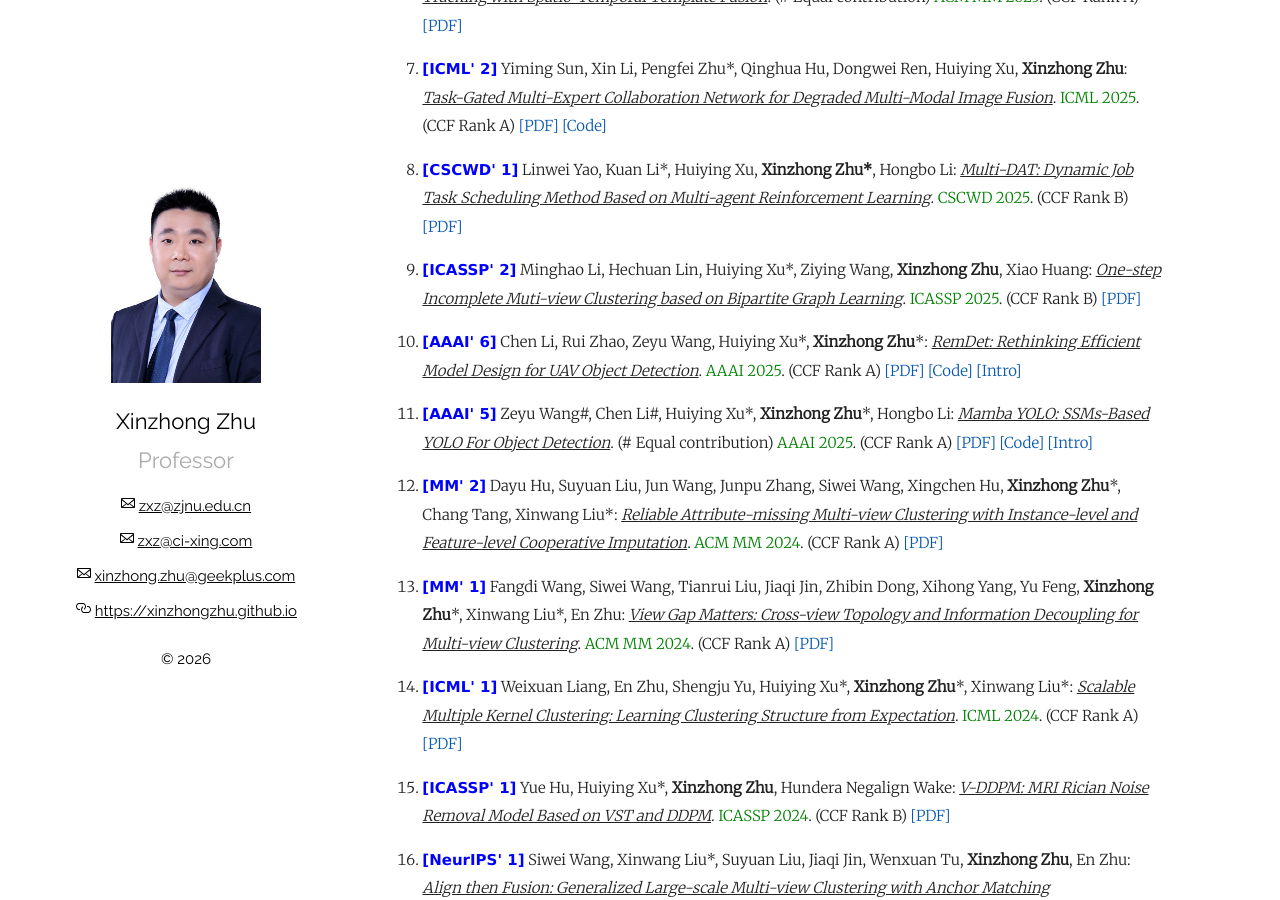
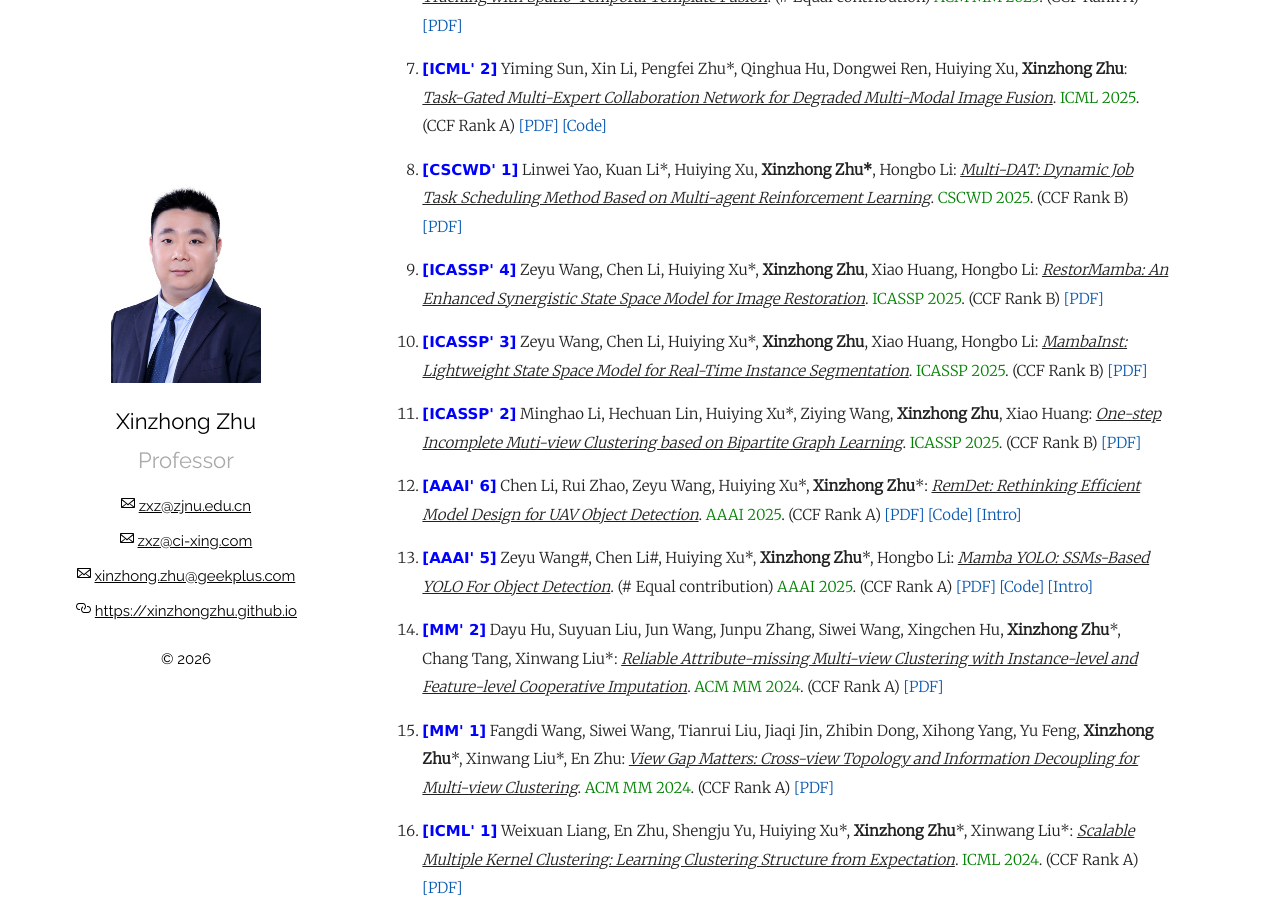
Before and after one commit to xinzhongzhu/xinzhongzhu.github.io, a Jekyll site: the page built from index.md, in a window 1280 px wide and 900 px high, scrolled down 7100 px. Built offline with Jekyll 4.4.1, drawn with Linux system fonts in a browser that asks for light colours.

Commit message:
Update index.md

```diff
--- a/index.md
+++ b/index.md
@@ -175,6 +175,10 @@ Please drop me a message by email: <u>zxz@zjnu.edu.cn</u> or <u>zxz@ci-xing.com<
 
 <p style="margin-top: 8px;"><li><font face="verdana" color="blue"><b>[CSCWD' 1]</b></font> Linwei Yao, Kuan Li*, Huiying Xu, <b>Xinzhong Zhu*</b>,  Hongbo Li: <i><u>Multi-DAT: Dynamic Job Task Scheduling Method Based on Multi-agent Reinforcement Learning</u></i>. <font color="green">CSCWD 2025</font>. (CCF Rank B) <a href = "https://xinzhongzhu.github.io/document/Dynamic_scheduling_of_carrier_based_aircraft_support_tasks_based_on_multi_agent_reinforcement_learning.pdf">[PDF]</a>  </li></p>
 
+<p style="margin-top: 8px;"><li><font face="verdana" color="blue"><b>[ICASSP' 4]</b></font> Zeyu Wang, Chen Li, Huiying Xu*, <b>Xinzhong Zhu</b>,  Xiao Huang, Hongbo Li: <i><u>RestorMamba: An Enhanced Synergistic State Space Model for Image Restoration</u></i>. <font color="green">ICASSP 2025</font>. (CCF Rank B) <a href = "https://xinzhongzhu.github.io/document/10 RestorMamba_An_Enhanced_Synergistic_State_Space_Model_for_Image_Restoration.pdf">[PDF]</a>  </li></p>
+
+<p style="margin-top: 8px;"><li><font face="verdana" color="blue"><b>[ICASSP' 3]</b></font> Zeyu Wang, Chen Li, Huiying Xu*, <b>Xinzhong Zhu</b>,  Xiao Huang, Hongbo Li: <i><u>MambaInst: Lightweight State Space Model for Real-Time Instance Segmentation</u></i>. <font color="green">ICASSP 2025</font>. (CCF Rank B) <a href = "https://xinzhongzhu.github.io/document/11 MambaInst_Lightweight_State_Space_Model_for_Real-Time_Instance_Segmentation.pdf">[PDF]</a>  </li></p>
+
 <p style="margin-top: 8px;"><li><font face="verdana" color="blue"><b>[ICASSP' 2]</b></font> Minghao Li, Hechuan Lin, Huiying Xu*, Ziying Wang, <b>Xinzhong Zhu</b>,  Xiao Huang: <i><u>One-step Incomplete Muti-view Clustering based on Bipartite Graph Learning</u></i>. <font color="green">ICASSP 2025</font>. (CCF Rank B) <a href = "https://xinzhongzhu.github.io/document/Minghao-Li.pdf">[PDF]</a>  </li></p>
 
 <p style="margin-top: 8px;"><li><font face="verdana" color="blue"><b>[AAAI' 6]</b></font> Chen Li, Rui Zhao, Zeyu Wang, Huiying Xu*, <b>Xinzhong Zhu</b>*: <i><u>RemDet: Rethinking Efficient Model Design for UAV Object Detection</u></i>. <font color="green">AAAI 2025</font>. (CCF Rank A) <a href = "https://xinzhongzhu.github.io/document/RemDet_AAAI_final.pdf">[PDF]</a> <a href = "https://github.com/HZAI-ZJNU/RemDet">[Code]</a> <a href = "https://hub.baai.ac.cn/paper/cedfd291-c1cb-4e13-9d87-844382c5a09d#introduction">[Intro]</a></li></p>
```
